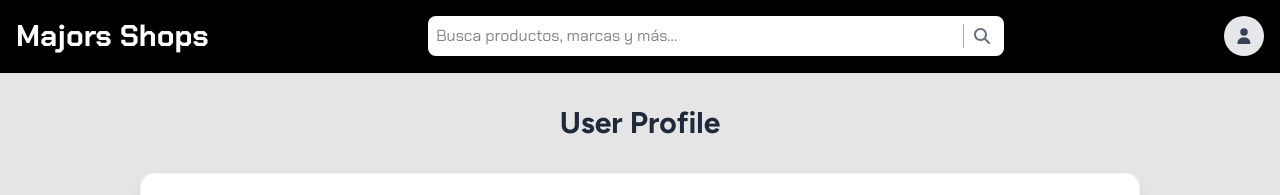
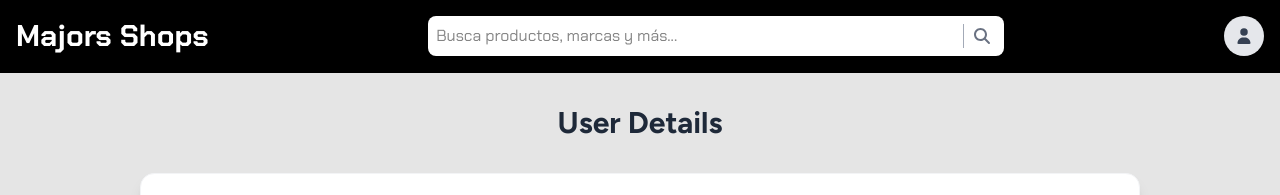
Before and after one commit to nashimz/react-ecommerce, a React (Vite) app in the folder Majors Shop/: page /profile in a window 1280 px wide. Shown: the top 195 px of the page. Built offline with nearby package versions, Linux system fonts and the light colour scheme; no server answers.

Commit message:
Feat: making a change to sync

```diff
--- a/Majors Shop/src/components/Profile.jsx
+++ b/Majors Shop/src/components/Profile.jsx
@@ -64,7 +64,7 @@ export default function Profile() {
   return (
     <div className="pb-10">
       <h1 className="mt-8 text-center text-3xl font-bold font-figtree text-gray-800">
-        User Profile
+        User Details
       </h1>
 
       <div className="wrapper mx-auto flex max-w-[1000px] items-center justify-center font-figtree border border-gray-100 shadow-lg p-8 mt-8 bg-white rounded-xl">
```
